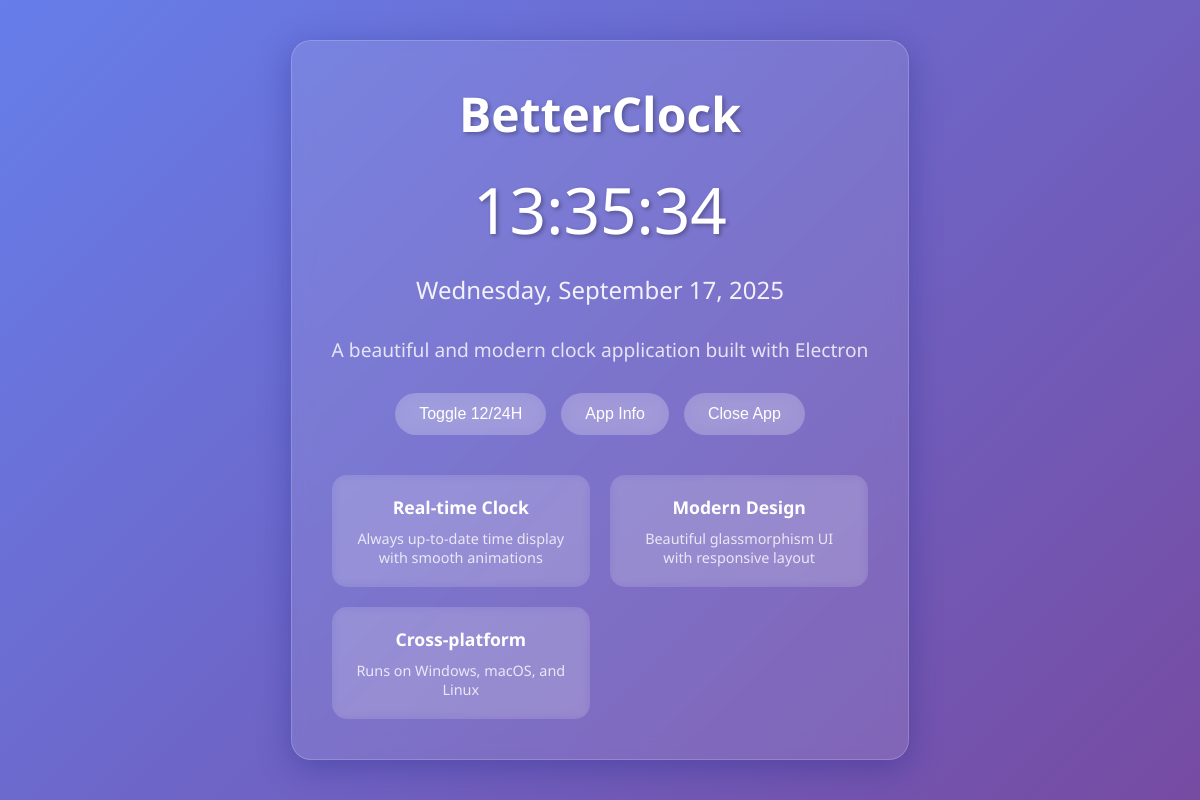
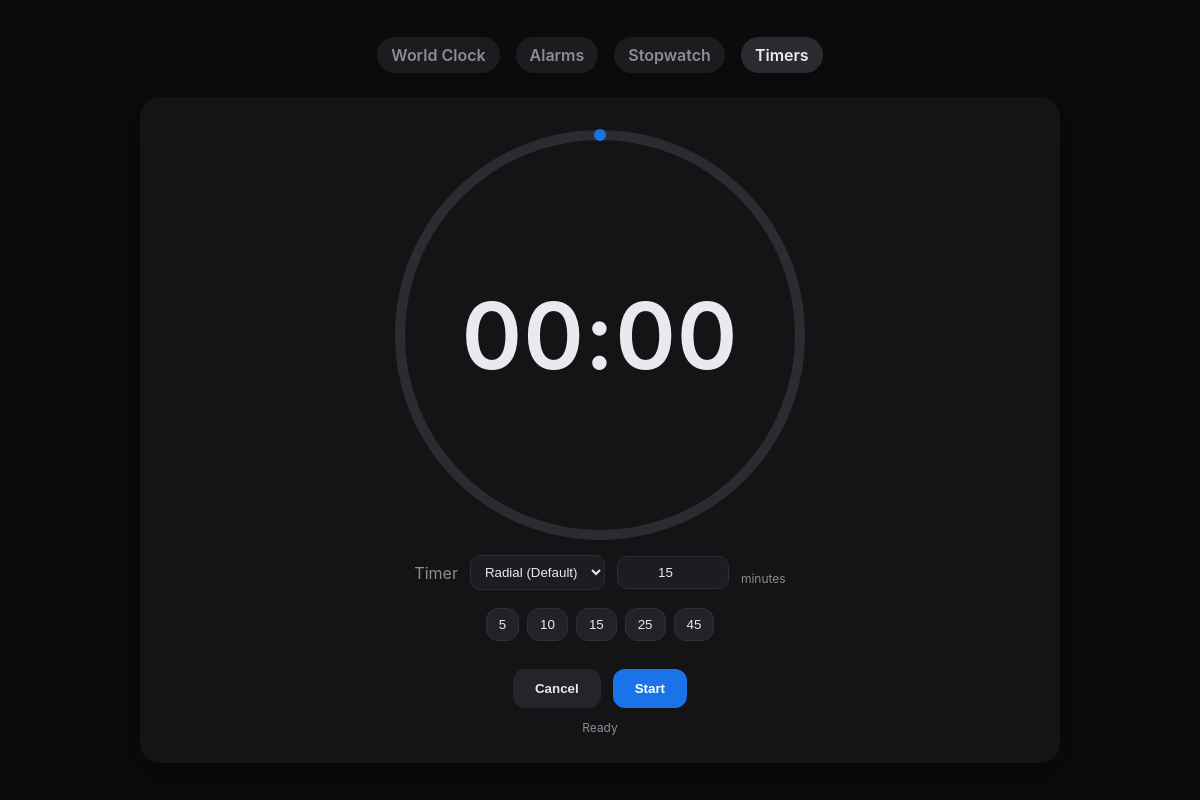
Before and after one commit to OshenVithanage/Betterclock, an Electron app: page index.html in a window 1200 px wide. Drawn offline with Linux system fonts and the light colour scheme; no server answers.

Commit message:
Enhance BetterClock with timer functionality and tray integration. Updated UI for timers, added timer controls, and implemented IPC for timer state management. Improved styling and layout for a modern look.

```diff
--- a/index.html
+++ b/index.html
@@ -3,221 +3,246 @@
 <head>
     <meta charset="UTF-8">
     <meta name="viewport" content="width=device-width, initial-scale=1.0">
-    <title>BetterClock</title>
+    <title>BetterClock – Timers</title>
     <style>
-        * {
+        :root {
+            --bg: #0b0b0c;
+            --panel: #141416;
+            --muted: #8b8d92;
+            --text: #e9eaed;
+            --primary: #1a73e8;
+            --primary-weak: #1a73e81a;
+            --ring-bg: #2a2c30;
+        }
+        html, body {
+            height: 100%;
+        }
+        body {
             margin: 0;
-            padding: 0;
-            box-sizing: border-box;
+            background: var(--bg);
+            color: var(--text);
+            font-family: -apple-system, BlinkMacSystemFont, "Segoe UI", Roboto, Oxygen, Ubuntu, Cantarell, "Helvetica Neue", Arial, "Noto Sans", sans-serif;
+            -webkit-font-smoothing: antialiased;
+            -moz-osx-font-smoothing: grayscale;
+            display: grid;
+            place-items: center;
         }
-
-        body {
-            font-family: 'Segoe UI', Tahoma, Geneva, Verdana, sans-serif;
-            background: linear-gradient(135deg, #667eea 0%, #764ba2 100%);
-            height: 100vh;
+        .app {
+            width: min(920px, 92vw);
+            padding: 32px;
+        }
+        .tabs {
             display: flex;
+            gap: 16px;
             justify-content: center;
-            align-items: center;
-            color: white;
-            overflow: hidden;
+            margin-bottom: 24px;
         }
-
-        .container {
-            text-align: center;
-            padding: 40px;
-            background: rgba(255, 255, 255, 0.1);
+        .tab {
+            padding: 8px 14px;
+            border-radius: 999px;
+            background: #1b1c20;
+            color: var(--muted);
+            font-weight: 600;
+            user-select: none;
+        }
+        .tab.active { background: #2a2b30; color: var(--text); }
+        .timer-card {
+            background: var(--panel);
             border-radius: 20px;
-            backdrop-filter: blur(10px);
-            box-shadow: 0 8px 32px 0 rgba(31, 38, 135, 0.37);
-            border: 1px solid rgba(255, 255, 255, 0.18);
+            padding: 28px;
+            display: grid;
+            place-items: center;
+            box-shadow: 0 10px 40px #0006;
         }
-
-        .clock {
-            font-size: 4rem;
-            font-weight: 300;
-            margin-bottom: 20px;
-            text-shadow: 2px 2px 4px rgba(0, 0, 0, 0.3);
+        .ring {
+            width: 420px; height: 420px; position: relative;
         }
-
-        .date {
-            font-size: 1.5rem;
-            margin-bottom: 30px;
-            opacity: 0.9;
+        canvas { width: 100%; height: 100%; display: block; }
+        .time {
+            position: absolute; inset: 0; display: grid; place-items: center;
+            font-size: 92px; font-weight: 600; letter-spacing: 1px;
         }
-
-        .app-title {
-            font-size: 3rem;
-            font-weight: 600;
-            margin-bottom: 20px;
-            text-shadow: 2px 2px 4px rgba(0, 0, 0, 0.3);
+        .preset-row {
+            margin-top: 18px; display: flex; gap: 8px; justify-content: center;
         }
-
-        .subtitle {
-            font-size: 1.2rem;
-            margin-bottom: 30px;
-            opacity: 0.8;
-        }
-
-        .buttons {
-            display: flex;
-            gap: 15px;
-            justify-content: center;
-            flex-wrap: wrap;
-        }
-
-        .btn {
-            padding: 12px 24px;
-            background: rgba(255, 255, 255, 0.2);
-            border: none;
-            border-radius: 25px;
-            color: white;
-            font-size: 1rem;
-            cursor: pointer;
-            transition: all 0.3s ease;
-            backdrop-filter: blur(10px);
-        }
-
-        .btn:hover {
-            background: rgba(255, 255, 255, 0.3);
-            transform: translateY(-2px);
-            box-shadow: 0 4px 12px rgba(0, 0, 0, 0.2);
-        }
-
-        .features {
-            margin-top: 40px;
-            display: grid;
-            grid-template-columns: repeat(auto-fit, minmax(200px, 1fr));
-            gap: 20px;
-        }
-
-        .feature-card {
-            background: rgba(255, 255, 255, 0.1);
-            padding: 20px;
-            border-radius: 15px;
-            backdrop-filter: blur(5px);
-        }
-
-        .feature-title {
-            font-size: 1.1rem;
-            font-weight: 600;
-            margin-bottom: 10px;
-        }
-
-        .feature-desc {
-            font-size: 0.9rem;
-            opacity: 0.8;
-        }
-
-        @media (max-width: 768px) {
-            .clock {
-                font-size: 2.5rem;
-            }
-
-            .app-title {
-                font-size: 2rem;
-            }
-
-            .container {
-                margin: 20px;
-                padding: 30px;
-            }
-        }
+        .chip { background: #222329; color: var(--text); border: 1px solid #2f3137; padding: 8px 12px; border-radius: 12px; cursor: pointer; }
+        .chip[aria-pressed="true"] { outline: 2px solid var(--primary); background: #1b2130; }
+        .controls { margin-top: 28px; display: flex; gap: 12px; justify-content: center; }
+        .btn { border: 0; padding: 12px 22px; border-radius: 12px; font-weight: 700; cursor: pointer; }
+        .btn.primary { background: var(--primary); color: white; }
+        .btn.ghost { background: #23252a; color: var(--text); }
+        .footer-note { margin-top: 12px; color: var(--muted); font-size: 12px; text-align: center; }
+        .row { display: flex; gap: 12px; align-items: center; justify-content: center; margin-top: 10px; color: var(--muted) }
+        select, input[type="number"] { background: #1b1d22; color: var(--text); border: 1px solid #2b2e35; padding: 8px 10px; border-radius: 10px; }
+        input[type="number"] { width: 90px; text-align: center; }
     </style>
 </head>
 <body>
-    <div class="container">
-        <h1 class="app-title">BetterClock</h1>
-        <div class="clock" id="clock">00:00:00</div>
-        <div class="date" id="date">Loading...</div>
-        <p class="subtitle">A beautiful and modern clock application built with Electron</p>
-
-        <div class="buttons">
-            <button class="btn" onclick="toggleFormat()">Toggle 12/24H</button>
-            <button class="btn" onclick="showInfo()">App Info</button>
-            <button class="btn" onclick="closeApp()">Close App</button>
+    <div class="app">
+        <div class="tabs">
+            <div class="tab">World Clock</div>
+            <div class="tab">Alarms</div>
+            <div class="tab">Stopwatch</div>
+            <div class="tab active">Timers</div>
         </div>
-
-        <div class="features">
-            <div class="feature-card">
-                <div class="feature-title">Real-time Clock</div>
-                <div class="feature-desc">Always up-to-date time display with smooth animations</div>
+        <div class="timer-card">
+            <div class="ring">
+                <canvas id="ringCanvas" width="420" height="420"></canvas>
+                <div class="time" id="timeText">00:00</div>
             </div>
-            <div class="feature-card">
-                <div class="feature-title">Modern Design</div>
-                <div class="feature-desc">Beautiful glassmorphism UI with responsive layout</div>
+            <div class="row">
+                <span>Timer</span>
+                <select id="styleSelect">
+                    <option value="radial">Radial (Default)</option>
+                </select>
+                <input id="minutesInput" type="number" min="0" max="999" value="15" />
+                <span class="footer-note">minutes</span>
             </div>
-            <div class="feature-card">
-                <div class="feature-title">Cross-platform</div>
-                <div class="feature-desc">Runs on Windows, macOS, and Linux</div>
+            <div class="preset-row">
+                <button class="chip" data-min="5">5</button>
+                <button class="chip" data-min="10">10</button>
+                <button class="chip" data-min="15">15</button>
+                <button class="chip" data-min="25">25</button>
+                <button class="chip" data-min="45">45</button>
             </div>
+            <div class="controls">
+                <button id="cancelBtn" class="btn ghost">Cancel</button>
+                <button id="mainBtn" class="btn primary">Start</button>
+            </div>
+            <div class="footer-note" id="statusNote">Ready</div>
         </div>
     </div>
+    <script>
+        const canvas = document.getElementById('ringCanvas');
+        const ctx = canvas.getContext('2d');
+        const timeText = document.getElementById('timeText');
+        const mainBtn = document.getElementById('mainBtn');
+        const cancelBtn = document.getElementById('cancelBtn');
+        const minutesInput = document.getElementById('minutesInput');
+        const statusNote = document.getElementById('statusNote');
 
-    <script>
-        let is24Hour = true;
+        const R = 200; // radius
+        const LINE = 10;
+        let totalMs = 0;
+        let remainingMs = 0;
+        let state = 'idle'; // idle | running | paused | finished
+        let rafId = null;
+        let lastTs = 0;
 
-        function updateClock() {
-            const now = new Date();
-            const timeOptions = {
-                hour12: !is24Hour,
-                hour: '2-digit',
-                minute: '2-digit',
-                second: '2-digit'
-            };
-
-            const dateOptions = {
-                weekday: 'long',
-                year: 'numeric',
-                month: 'long',
-                day: 'numeric'
-            };
-
-            document.getElementById('clock').textContent = now.toLocaleTimeString('en-US', timeOptions);
-            document.getElementById('date').textContent = now.toLocaleDateString('en-US', dateOptions);
+        function drawRing(progress) {
+            const cx = canvas.width / 2; const cy = canvas.height / 2;
+            ctx.clearRect(0, 0, canvas.width, canvas.height);
+            // track
+            ctx.beginPath();
+            ctx.arc(cx, cy, R, 0, Math.PI * 2);
+            ctx.strokeStyle = getComputedStyle(document.documentElement).getPropertyValue('--ring-bg');
+            ctx.lineWidth = LINE;
+            ctx.stroke();
+            // progress
+            ctx.beginPath();
+            const start = -Math.PI/2; // top
+            ctx.arc(cx, cy, R, start, start + Math.PI * 2 * progress);
+            ctx.strokeStyle = getComputedStyle(document.documentElement).getPropertyValue('--primary');
+            ctx.lineCap = 'round';
+            ctx.lineWidth = LINE + 2;
+            ctx.stroke();
         }
 
-        function toggleFormat() {
-            is24Hour = !is24Hour;
-            updateClock();
+        function mmss(ms) {
+            const s = Math.max(0, Math.floor(ms/1000));
+            const m = Math.floor(s/60);
+            const r = s % 60;
+            return `${String(m).padStart(2,'0')}:${String(r).padStart(2,'0')}`;
         }
 
-        function showInfo() {
-            if (window.electronAPI && window.electronAPI.getVersion) {
-                window.electronAPI.getVersion().then(version => {
-                    alert(`BetterClock v${version}\nBuilt with Electron\nCreated for better time management`);
-                }).catch(() => {
-                    alert('BetterClock v1.0.0\nBuilt with Electron\nCreated for better time management');
+        function updateUI() {
+            timeText.textContent = mmss(remainingMs);
+            const p = totalMs === 0 ? 0 : (totalMs - remainingMs) / totalMs;
+            drawRing(p);
+            if (state === 'idle' || state === 'finished') { mainBtn.textContent = 'Start'; }
+            else if (state === 'running') { mainBtn.textContent = 'Pause'; }
+            else if (state === 'paused') { mainBtn.textContent = 'Resume'; }
+            statusNote.textContent = state === 'running' ? 'Timer running' : state === 'paused' ? 'Paused' : 'Ready';
+            if (window.electronAPI?.timerTick) {
+                window.electronAPI.timerTick({
+                    state,
+                    remaining: Math.max(0, remainingMs),
+                    total: totalMs
                 });
-            } else {
-                alert('BetterClock v1.0.0\nBuilt with Electron\nCreated for better time management');
             }
         }
 
-        function closeApp() {
-            if (window.electronAPI && window.electronAPI.closeApp) {
-                window.electronAPI.closeApp();
-            } else {
-                window.close();
+        function loop(ts) {
+            if (state !== 'running') return;
+            if (!lastTs) lastTs = ts;
+            const dt = ts - lastTs;
+            lastTs = ts;
+            remainingMs -= dt;
+            if (remainingMs <= 0) {
+                remainingMs = 0;
+                state = 'finished';
+                updateUI();
+                window.electronAPI?.timerDone?.();
+                return;
+            }
+            updateUI();
+            rafId = requestAnimationFrame(loop);
+        }
+
+        function startTimer() {
+            const mins = Math.max(0, Number(minutesInput.value || 0));
+            totalMs = mins * 60 * 1000;
+            remainingMs = totalMs;
+            state = 'running';
+            lastTs = 0;
+            cancelAnimationFrame(rafId);
+            updateUI();
+            rafId = requestAnimationFrame(loop);
+        }
+
+        function pauseOrResume() {
+            if (state === 'running') {
+                state = 'paused';
+                cancelAnimationFrame(rafId);
+                updateUI();
+            } else if (state === 'paused') {
+                state = 'running';
+                lastTs = 0;
+                updateUI();
+                rafId = requestAnimationFrame(loop);
+            } else if (state === 'idle' || state === 'finished') {
+                startTimer();
             }
         }
 
-        // Update clock immediately and then every second
-        updateClock();
-        setInterval(updateClock, 1000);
+        function cancelTimer() {
+            state = 'idle';
+            cancelAnimationFrame(rafId);
+            remainingMs = 0; totalMs = 0; lastTs = 0;
+            updateUI();
+            window.electronAPI?.timerCanceled?.();
+        }
 
-        // Add some interactivity
-        document.addEventListener('DOMContentLoaded', () => {
-            console.log('BetterClock loaded successfully!');
+        // Controls
+        mainBtn.addEventListener('click', () => {
+            if (state === 'idle' || state === 'finished') startTimer(); else pauseOrResume();
+        });
+        cancelBtn.addEventListener('click', () => cancelTimer());
+        document.querySelectorAll('.chip').forEach(el => el.addEventListener('click', () => {
+            minutesInput.value = el.getAttribute('data-min');
+            document.querySelectorAll('.chip').forEach(c => c.setAttribute('aria-pressed','false'));
+            el.setAttribute('aria-pressed','true');
+        }));
 
-            // Add click animation to clock
-            document.getElementById('clock').addEventListener('click', () => {
-                const clock = document.getElementById('clock');
-                clock.style.transform = 'scale(1.1)';
-                setTimeout(() => {
-                    clock.style.transform = 'scale(1)';
-                }, 150);
-            });
+        // Tray menu actions from main process
+        window.electronAPI?.onTrayAction?.((_, action) => {
+            if (action === 'toggle') { pauseOrResume(); }
+            else if (action === 'cancel') { cancelTimer(); }
+            else if (action === 'start') { if (state === 'idle') startTimer(); }
         });
+
+        // Initial UI
+        remainingMs = 0; totalMs = 0; updateUI();
     </script>
 </body>
 </html>
```
Also changed, not shown: main.js (+66 -1 lines), preload.js (+8 -9 lines).
